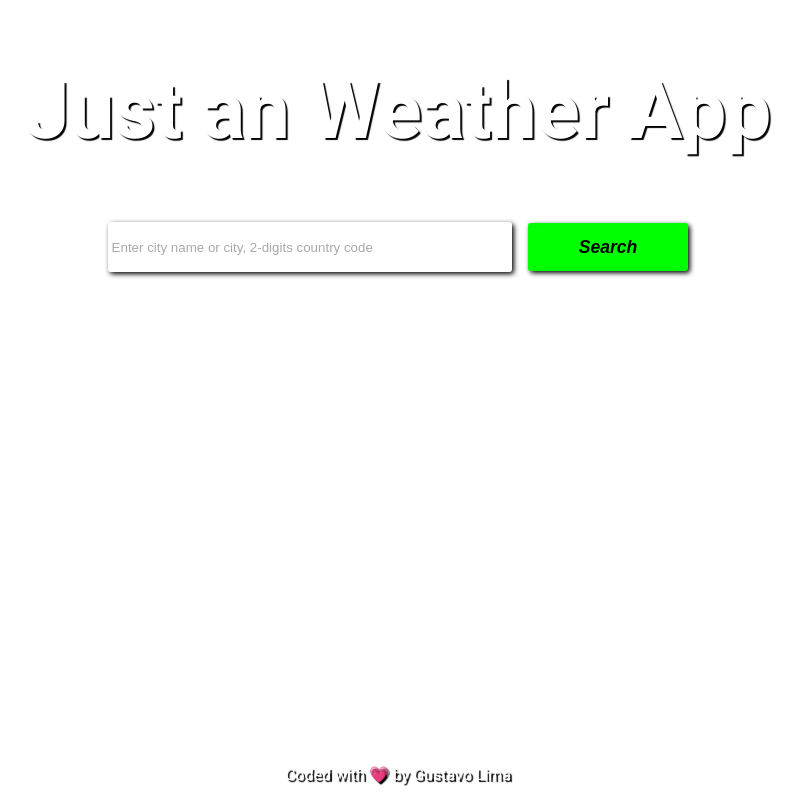
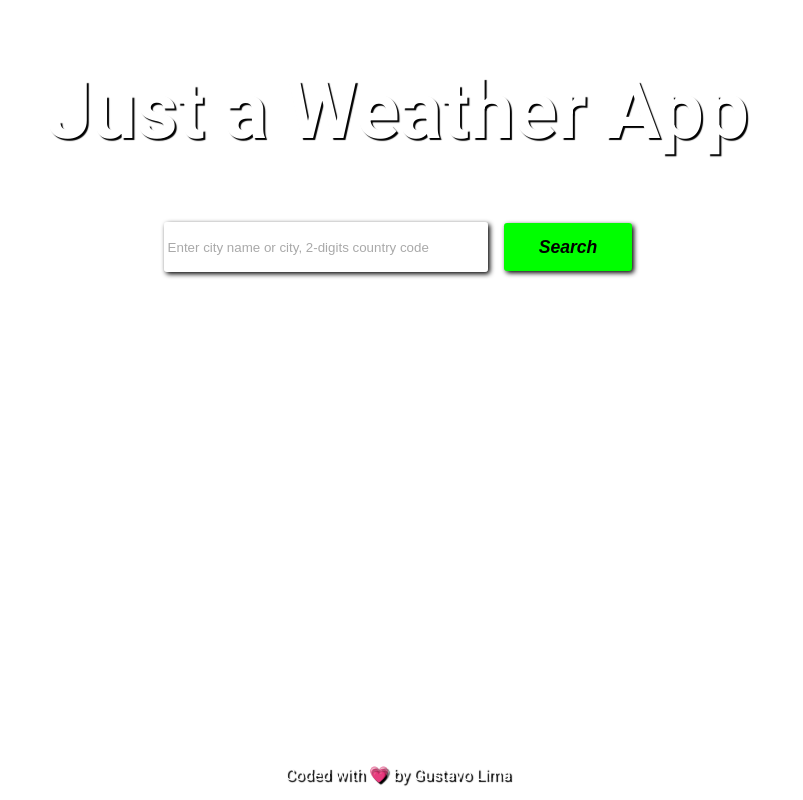
Before and after one commit to risingus/Weather, a plain HTML site: page index.html in a window 1280 px wide. Shown: the whole page, without its empty margins (242-1045 px from the left). Drawn offline with Linux system fonts and the light colour scheme.

Commit message:
1. ajustado espaçamentos e tamanhos de itens para mobile e desktop. 2. modificado h1 #tittle. 3. Adicionado nova imagem de readme.

```diff
--- a/index.html
+++ b/index.html
@@ -12,7 +12,7 @@
 <body>
 
 
-    <h1 id="title">Just an Weather App</h1>
+    <h1 id="title">Just a Weather App</h1>
     <div id="searchContainer">
         <input class="searchControl" type="text" placeholder="Enter city name or city, 2-digits country code"
             id="searchInput">
--- a/styles/style.scss
+++ b/styles/style.scss
@@ -23,8 +23,7 @@ body {
     margin: 0;
 
     #title {
-        font-size: 4rem;
-        font-size: 5rem;
+        font-size: 3rem;
         text-align: center;
         margin: 4rem 1rem;
     }
@@ -34,11 +33,13 @@ body {
         flex-direction: column;
         align-items: center;
         justify-content: center;
+
         input {
             margin-right: 1rem;
-            width: 25rem;
+            width: 20rem;
             background-color: $card-color;
-            border: none;
+            // border: none;
+            border: hidden;
 
             &::placeholder {
                 padding-left: 0.1rem;
@@ -47,7 +48,7 @@ body {
         }
 
         button {
-            width: 10rem;
+            width: 8rem;
             font-weight: bold;
             font-style: italic;
             font-size: 1.1rem;
@@ -58,7 +59,7 @@ body {
             &:hover {
                 background: $button-color-hover;
                 transform: scale(1.2);
-                margin-left: 2rem;
+                // margin-left: 2rem;
             }
         }
 
@@ -82,7 +83,7 @@ body {
         margin-bottom: 1rem;
 
         h1 {
-            font-size: 2.5rem;
+            font-size: 1.2rem;
         }
 
         #weatherDescription #subTemperatures {
@@ -102,7 +103,7 @@ body {
             flex-direction: row;
             align-items: center;
             justify-content: space-evenly;
-            font-size: 20px;
+            font-size: 1rem;
         }
 
         #weatherDescription #documentIconImg {
@@ -116,16 +117,37 @@ body {
 
     footer {
         bottom: 0;
-        margin-bottom: 1rem;
     }
 }
 
 @media only screen and (min-width: 750px) {
-    body #searchContainer {
-        flex-direction: row;
+
+    body {
+
+        #title {
+            font-size: 5rem;
+        }
+
+        #searchContainer {
+            flex-direction: row;
+
+            button:hover {
+                margin-left: 2rem;
+            }
+        }
+
+        #weatherContainer {
+
+            h1 {
+                font-size: 2rem;
+            }
+        }
+
+        footer {
+            position: absolute;
+            margin-bottom: 1rem;
+        }
     }
 
-    footer {
-        position: absolute;
-    }
+
 }
```
Also changed, not shown: assets/img/readme.PNG, assets/img/readme2.PNG, assets/img/readme3.PNG (added), styles/style.css, 1 other file.
